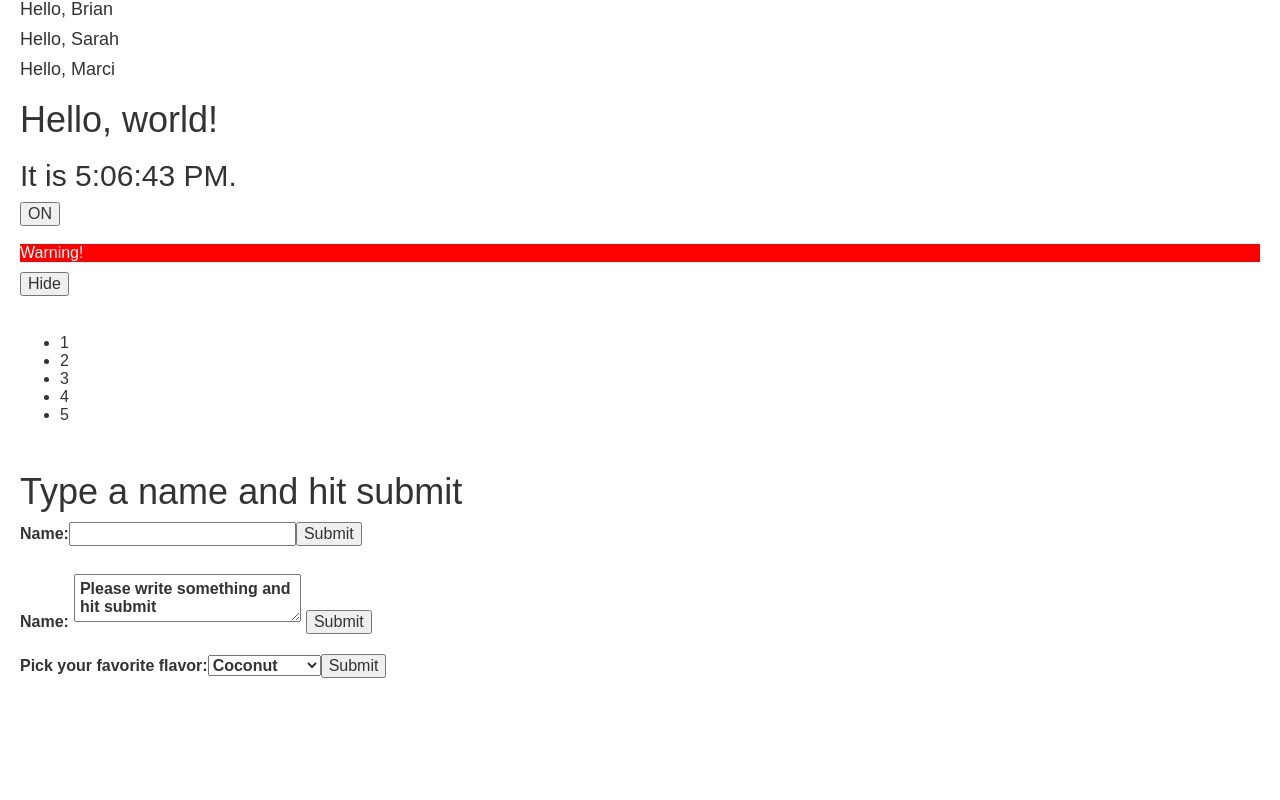
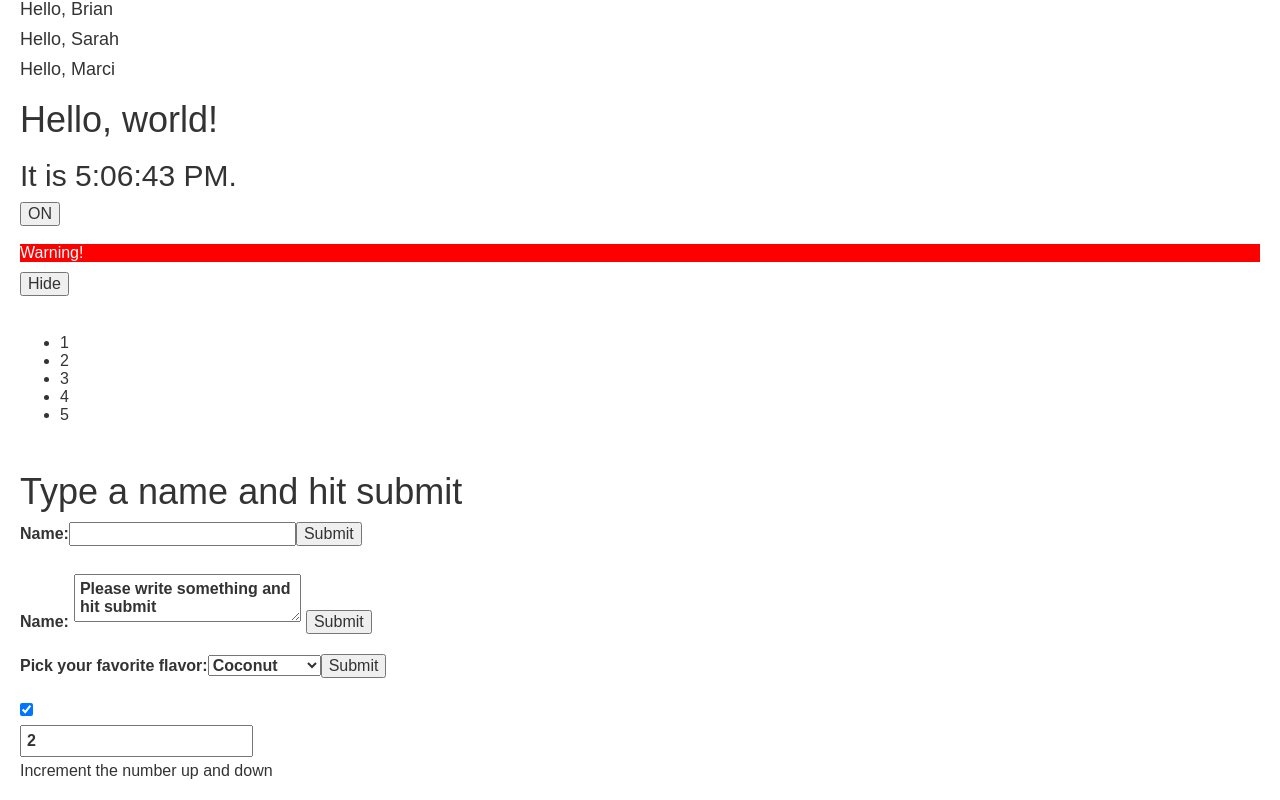
Before and after one commit to bdog72/React_Practice_April, a React app: page / in a window 1280 px wide. Shown: the part 545-1345 px from the top of the page. Before the commit the page ends 1246 px from the top, so only its background shows below. Built offline with nearby package versions, Linux system fonts and the light colour scheme.

Commit message:
added another example

```diff
--- a/src/components/App.js
+++ b/src/components/App.js
@@ -7,6 +7,7 @@
 import NameForm from './NameForm'
 import Essay from './Essay'
 import FlavorForm from './FlavorForm'
+import Reservation from './Reservation'
 import { Image, Jumbotron } from 'react-bootstrap'
 
 class App extends Component {
@@ -30,6 +31,8 @@
       <Essay />
       <br />
       <FlavorForm />
+      <br />
+      <Reservation />
     </div>
   }
 }
--- /dev/null
+++ b/src/components/Reservation.js
@@ -0,0 +1,46 @@
+import React, { Component } from 'react'
+
+export default class Reservation extends Component {
+  constructor (props) {
+    super(props)
+    this.state = {
+      isGoing: true,
+      numberOfGuests: 2
+    }
+
+    this.handleInputChange = this.handleInputChange.bind(this)
+  }
+
+  handleInputChange (event) {
+    const target = event.target
+    const value = target.type === 'checkbox' ? target.checked : target.value
+    const name = target.name
+
+    this.setState({
+      [name]: value
+    })
+  }
+
+  render () {
+    return <div>
+      <form>
+        <label>
+          <input
+            name='isGoing'
+            type='checkbox'
+            checked={this.state.isGoing}
+            onChange={this.handleInputChange} />
+        </label>
+        <br />
+        <label className='lab1'>
+          <input
+            name='numberOfGuests'
+            type='number'
+            value={this.state.numberOfGuests}
+            onChange={this.handleInputChange} />
+        </label>
+        <p>Increment the number up and down</p>
+      </form>
+    </div>
+  }
+}
--- a/src/styles/screen.scss
+++ b/src/styles/screen.scss
@@ -28,3 +28,7 @@
   padding: 5px;
   margin: 5px;
 }
+
+.lab1 input {
+  padding: 5px;
+}
```
